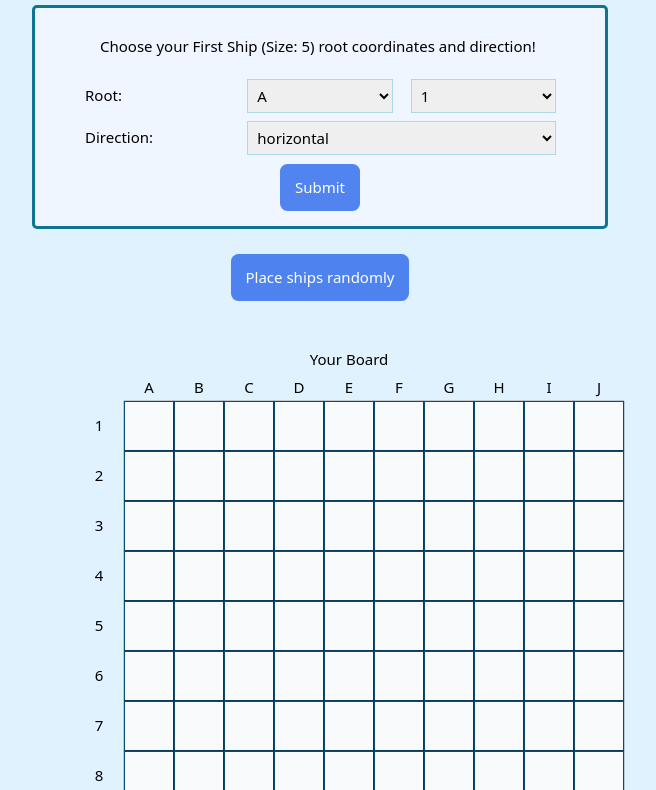
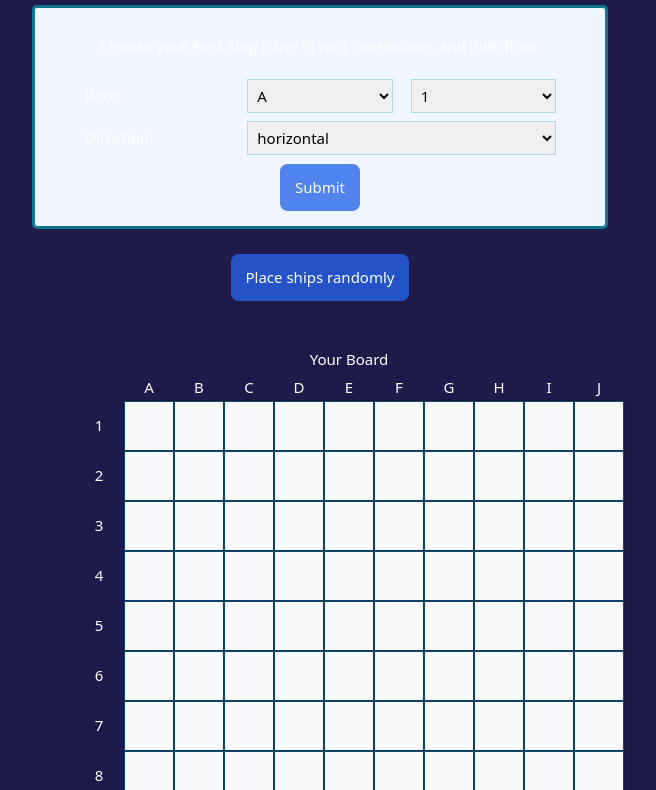
Before and after one commit to NestorNebula/battleship, a website built with webpack: page src/index.html in a window 1280 px wide. Shown: the part 98-888 px from the top of the page, without its empty margins (320-976 px from the left). Built offline with nearby package versions, Linux system fonts and the light colour scheme; a web font is replaced by a local one.

Commit message:
style: update page main colors

```diff
--- a/src/styles.css
+++ b/src/styles.css
@@ -24,7 +24,9 @@
 body {
   padding: 1rem;
   display: grid;
-  background-color: #e0f2fe;
+  background-color: #1e1b4b;
+  color: white;
+  /* background-color: #e0f2fe; */
   font-family: 'Raleway', system-ui, -apple-system, BlinkMacSystemFont,
     'Segoe UI', Roboto, Oxygen, Ubuntu, Cantarell, 'Open Sans', 'Helvetica Neue',
     sans-serif;
```
